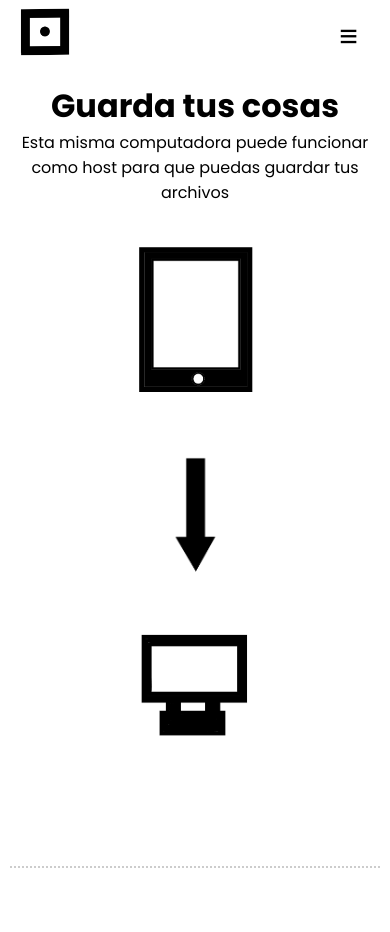
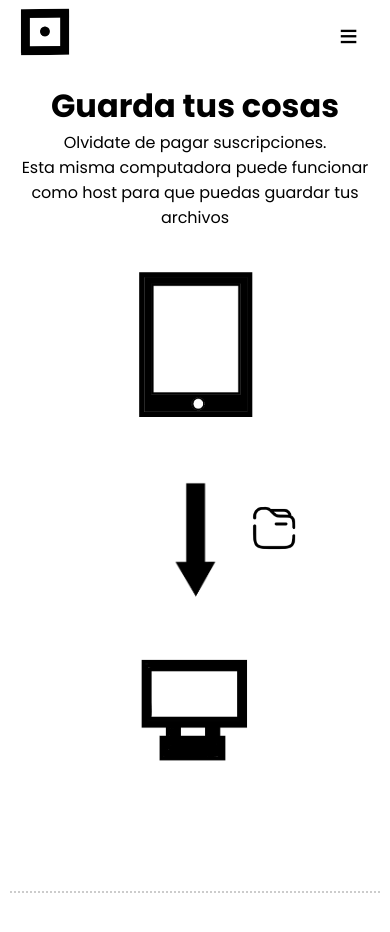
Before and after one commit to JosephMoraila/servinubelocal, a React (Vite) app: page /whatIsItAbout in a window 390 px wide. Shown: the top 932 px of the page. Built offline with nearby package versions, Linux system fonts and the light colour scheme.

Commit message:
imagen folder

```diff
--- a/src/pages/WhatIsItAbout/WhatIsItAbout.css
+++ b/src/pages/WhatIsItAbout/WhatIsItAbout.css
@@ -56,6 +56,15 @@
     gap: 2rem;
 }
 
+.folder-image {
+    position: absolute;
+
+    left: 45%;
+    transform: translate(-50%, -80%); /* Lo mueve justo encima de la flecha */
+    width: 6vw !important; /* Ajusta el tamaño en relación con el ancho de la pantalla */
+
+}
+
 /* Estilos para pantallas pequeñas */
 @media (max-width: 768px) {
     .WhatIsAbout {
@@ -91,4 +100,12 @@
         max-width: 30vw; /* Límite máximo en pantallas pequeñas */
         margin: 5vh; /* Reducir el margen en pantallas pequeñas */
     }
+
+    .folder-image {
+        left: 45%;
+        transform: translate(70%, 20%); /* Lo mueve justo al lado derecho de la flecha */
+        width: 12vw !important; /* Ajusta el tamaño en relación con el ancho de la pantalla */
+
+    }
+
 }
--- a/src/pages/WhatIsItAbout/WhatIsItAbout.tsx
+++ b/src/pages/WhatIsItAbout/WhatIsItAbout.tsx
@@ -8,6 +8,8 @@ import rightArrow_white from '/images/rightArrow_white.png';
 import rightArrow_black from '/images/rightArrow_black.png';
 import white_computer from '/images/Computer_white.png'
 import black_computer from '/images/Computer_black.png'
+import white_folder from '/images/folder_white.png'
+import black_folder from '/images/folder_black.webp'
 
 const WhatIsAbout = () => {
     const { effectiveMode } = useDarkMode(); // Obtener el estado del modo oscuro
@@ -15,15 +17,19 @@ const WhatIsAbout = () => {
     const cellphoneImgMode = effectiveMode === 'dark' ? cellphone_white : cellphone_black
     const arrowImgMode = effectiveMode === 'dark' ? rightArrow_white : rightArrow_black
     const PCImgMode = effectiveMode === 'dark' ? white_computer : black_computer
+    const folderImgMode = effectiveMode === 'dark' ? white_folder : black_folder
 
     return(
       <div className="WhatIsAbout">
         <h1>Guarda tus cosas</h1>
+        <p>Olvidate de pagar suscripciones.</p>
         <p>Esta misma computadora puede funcionar como host para que puedas guardar tus archivos</p>
         <div className="images-container">
           <img src={cellphoneImgMode} alt='Celular'/>
           <img src={arrowImgMode} alt='Arrow' className='arrow-image'/>
           <img src={PCImgMode} alt='Celular'/>
+          <img src={folderImgMode} alt='Celular' className="folder-image"/>
+
         </div>
         <hr></hr>
 
```
Also changed, not shown: public/images/folder_black.webp (added), public/images/folder_white.png (added).
